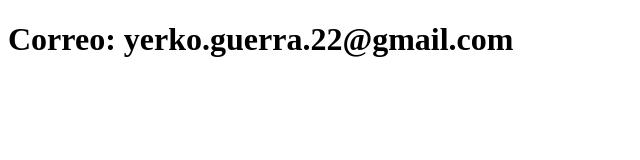
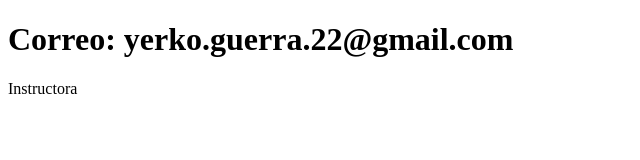
Before and after one commit to yerko33/sistema-de-registro, a plain HTML site: page contacto.html in a window 1280 px wide. Shown: the full height of the page, 0-640 px from the left. Drawn offline with Linux system fonts and the light colour scheme.

Commit message:
Actualiza el contacto

```diff
--- a/contacto.html
+++ b/contacto.html
@@ -7,5 +7,6 @@
 </head>
 <body>
     <h1>Correo: yerko.guerra.22@gmail.com</h1>
+        <p>Instructora</p>
 </body>
 </html>
```
Also changed, not shown: index.html (+0 -1 lines).
